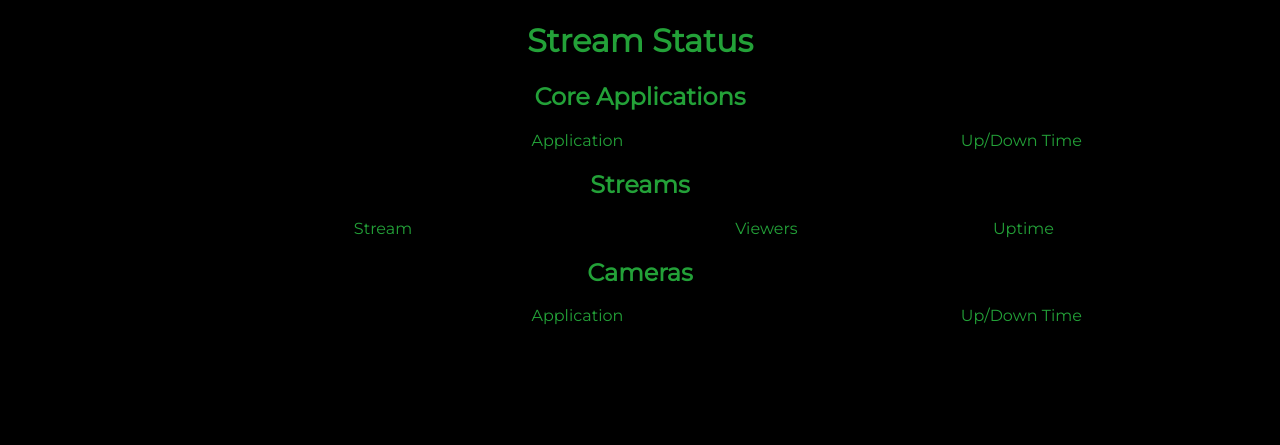
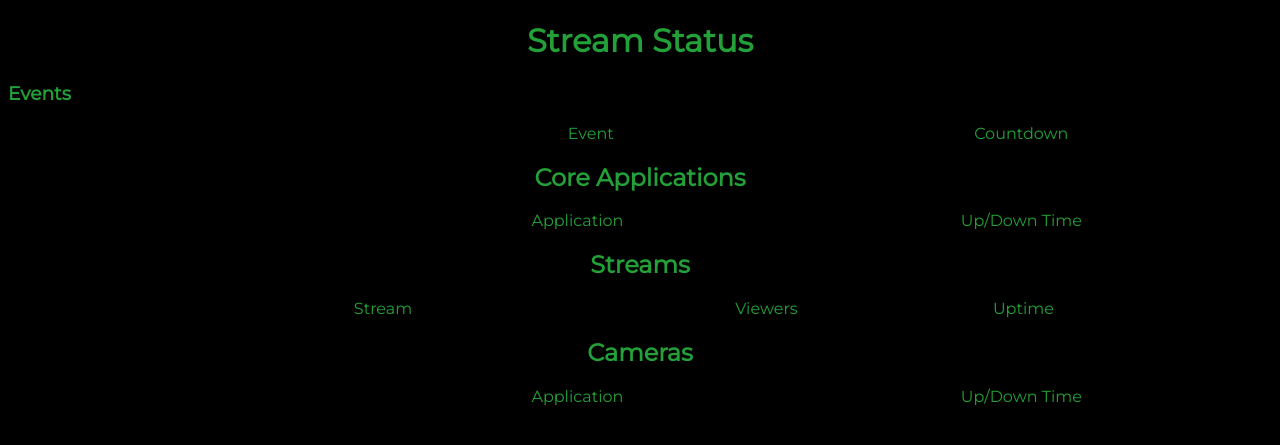
Before and after one commit to JohnBarton27/stream-status, a Flask app: template streamstatus/templates/index.html in a window 1280 px wide. Shown: the top 445 px of the page. Run offline with Flask 2, Linux system fonts and the light colour scheme; the template is opened without the code that fills it, so the values that code supplies are empty; some libraries are stand-ins or nearby versions.

Commit message:
Add initial Events support for countdowns

```diff
--- a/streamstatus/main.py
+++ b/streamstatus/main.py
@@ -1,5 +1,6 @@
 from flask import Flask, render_template
 from flask_socketio import SocketIO, emit
+from datetime import datetime
 import time
 
 from streamstatus.companion import Companion
@@ -11,6 +12,7 @@ from streamstatus.tally_arbiter import TallyArbiter
 from streamstatus.stream_host.facebook import Facebook
 from streamstatus.stream_host.twitch import Twitch
 from streamstatus.stream_host.youtube import YouTube
+from streamstatus.event import Event
 
 app = Flask(__name__)
 app.config['SECRET_KEY'] = 'secret!'
@@ -35,14 +37,20 @@ ndi_cam_3 = NDICam('192.168.2.52', app_name='NDI Cam 3')
 ptz_1 = PTZCam('192.168.2.201', app_name='PTZ 1')
 ptz_2 = PTZCam('192.168.2.200', app_name='PTZ 2')
 
+
+# Events
+stream_start = Event('Stream Start', datetime(year=2021, month=10, day=24, hour=11, minute=55))
+print(stream_start)
+print(stream_start.get_time_remaining())
+
 apps = [comp, tally_arbiter, spx, gath_light_factory, trad_light_factory]
 streams = [twitch_sumc] #, facebook_sumc]
 cams = [ndi_cam_1, ndi_cam_2, ndi_cam_3, ptz_1, ptz_2]
-
+events = [stream_start]
 
 @app.route("/")
 def index():
-    return render_template("index.html", apps=apps, streams=streams, cams=cams)
+    return render_template("index.html", apps=apps, streams=streams, cams=cams, events=events)
 
 
 @socketio.on('get_statuses')
@@ -83,6 +91,17 @@ def handle_get_cams():
         emit('broadcast-cams', data, broadcast=True)
         time.sleep(2)
 
+@socketio.on('get_events')
+def handle_get_events():
+    while True:
+        data = {}
+        for event in events:
+            data[event.name] = {'time_remaining': event.get_time_remaining()}
+
+        print(data)
+        emit('broadcast-events', data, broadcast=True)
+        time.sleep(1)
+
 
 if __name__ == "__main__":
     app.run(port=8001, debug=True)
--- a/streamstatus/templates/index.html
+++ b/streamstatus/templates/index.html
@@ -12,6 +12,20 @@
 
 <body>
   <h1>Stream Status</h1>
+
+  <h3>Events</h3>
+  <div style="text-align: center;">
+    <span style="width: 60%; display: inline-block;">Event</span>
+    <span>Countdown</span>
+  </div>
+  {% for event in events %}
+    <div id="{{event.name}}" class="app-status app-healthy" style="text-align: center;">
+      <span style="width: 60%; display: inline-block;">{{ event.name }}</span>
+      <span id="{{event.name}}-countdown">{{ event.get_time_remaining() }}</span>
+    </div>
+  {% endfor %}
+
+
   <h2>Core Applications</h2>
   <div style="text-align: center;">
     <span style="width: 60%; display: inline-block;">Application</span>
@@ -62,6 +76,7 @@
         socket.emit('get_statuses');
         socket.emit('get_viewers');
         socket.emit('get_cams');
+        socket.emit('get_events');
     });
 
     socket.on('broadcast-statuses',function(data){
@@ -129,6 +144,16 @@
             }
         }
     });
+
+    socket.on('broadcast-events',function(data){
+      console.log(data)
+      for (const [event, event_info] of Object.entries(data)) {
+        time_remaining = event_info['time_remaining'];
+        let event_elem = document.getElementById(event.name);
+        let event_countdown_elem = document.getElementById(event + '-countdown');
+        event_countdown_elem.innerHTML = time_remaining;
+      }
+    });
 </script>
 </body>
 
```
Also changed, not shown: streamstatus/event.py (added, +38 -0 lines).
